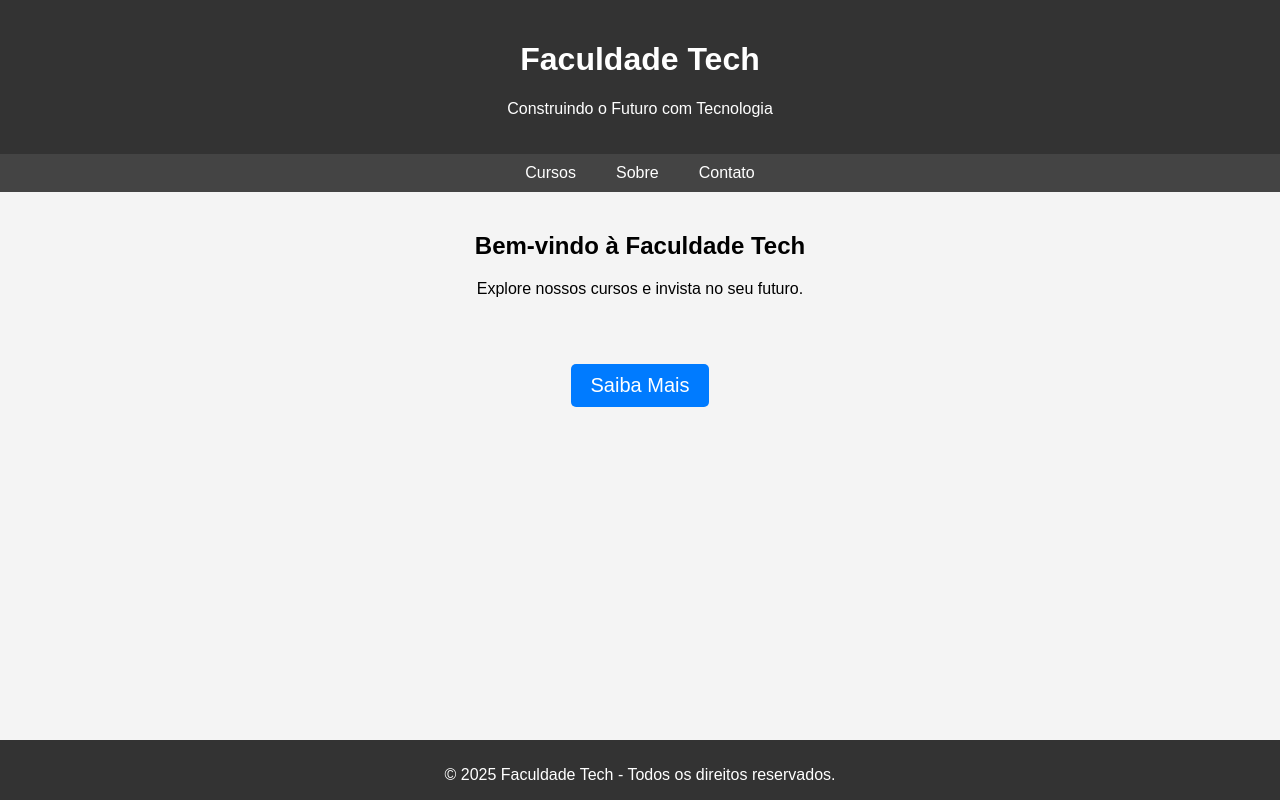
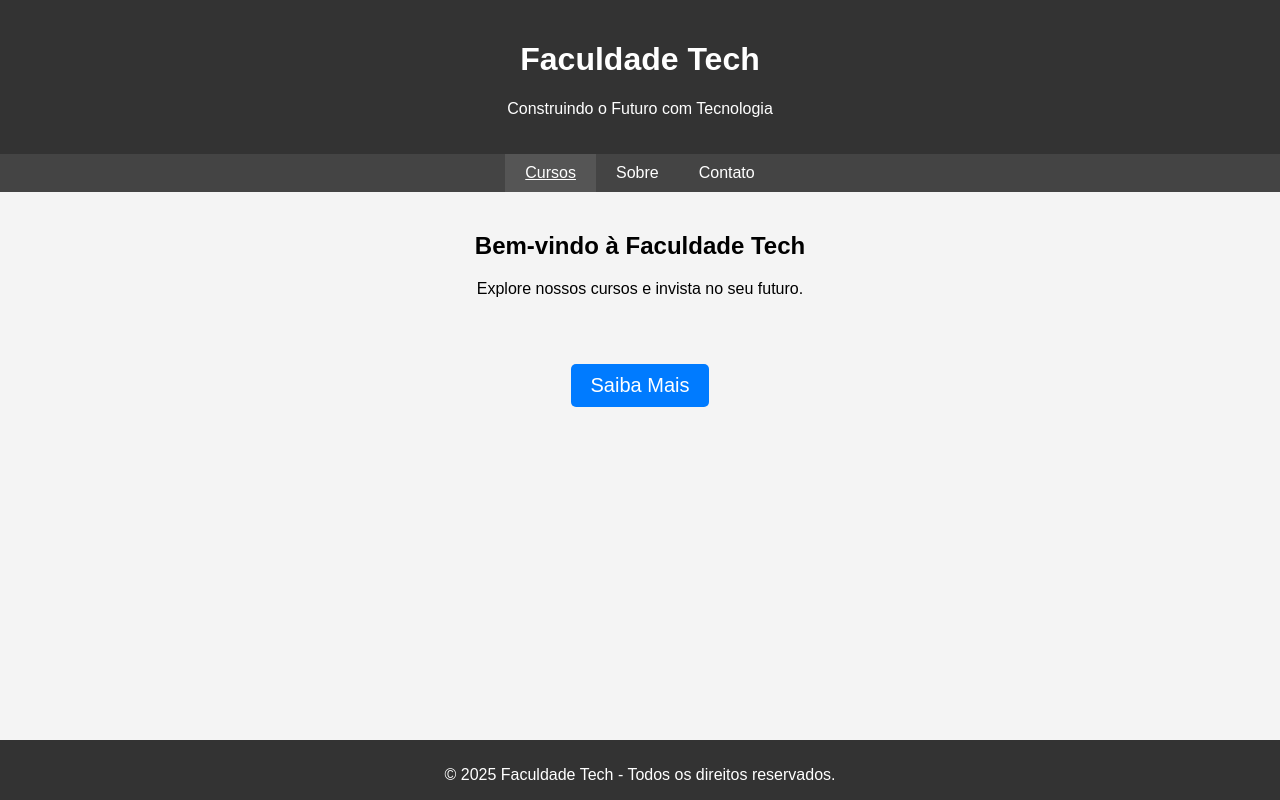
Before and after one commit to Gabriel-Dev-C/DevOps-Projeto, a website: page src/index/index.html in a window 1280 px wide. In both pictures the pointer is over the link "Cursos". Drawn offline with Linux system fonts and the light colour scheme.

Commit message:
fixing-nav-bar

```diff
--- a/src/index/styles/styles.css
+++ b/src/index/styles/styles.css
@@ -23,6 +23,11 @@ nav a {
   color: white;
   text-decoration: none;
   padding: 10px 20px;
+}
+
+nav a:hover {
+  background-color: #555;
+  text-decoration: underline;
 }
 
 .container {
```
